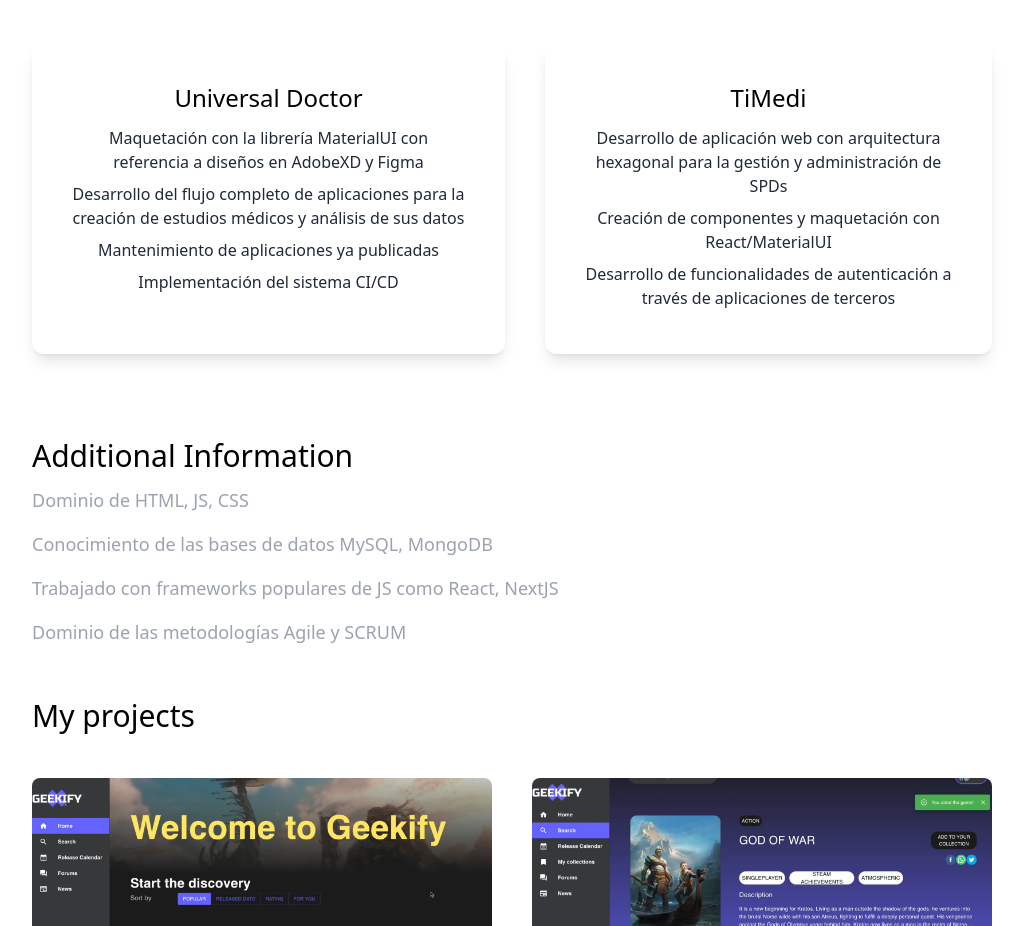
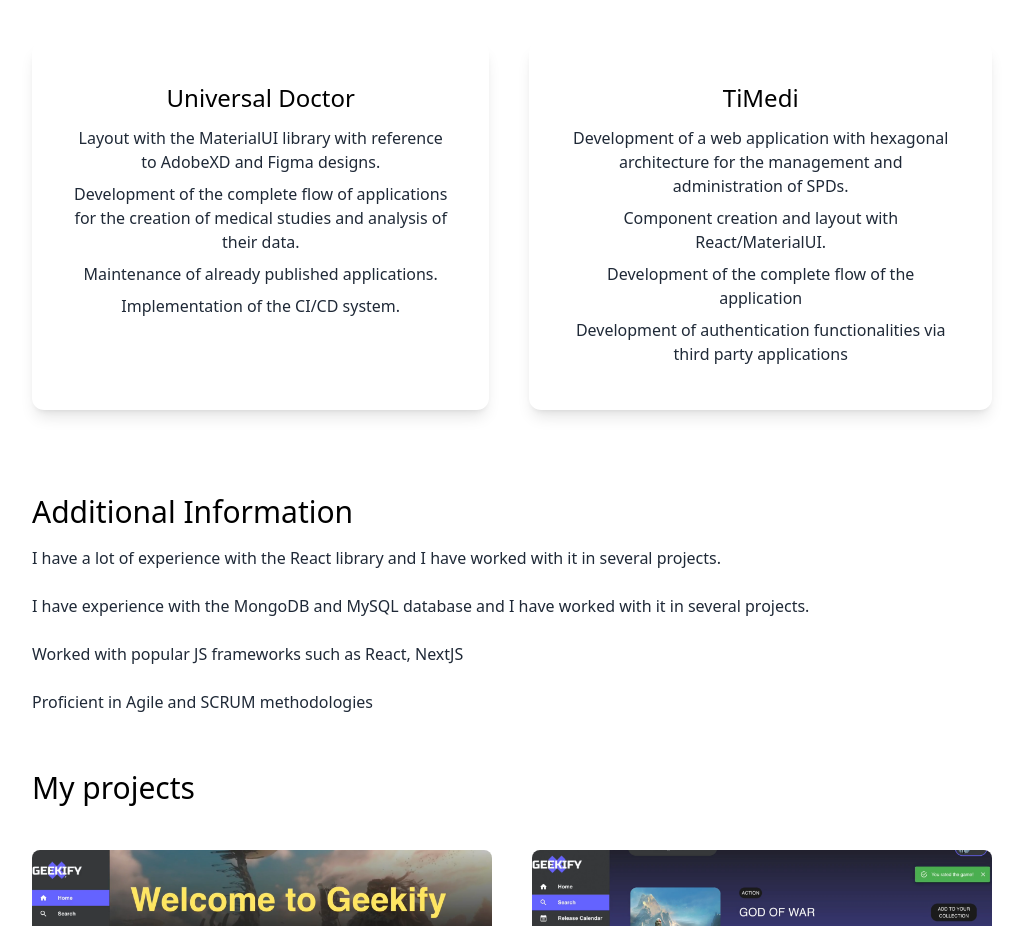
Before and after one commit to JRomeroSuarez/Jordi-portfolio, a Next.js app: page / in a window 1280 px wide. Shown: the part 1370-2296 px from the top of the page, without its empty margins (128-1151 px from the left). Built offline with nearby package versions, Linux system fonts and the light colour scheme.

Commit message:
Added texts

```diff
--- /dev/null
+++ b/next-i18next.config.js
@@ -0,0 +1,6 @@
+module.exports = {
+    i18n: {
+        defaultLocale: 'es',
+        locales: ['es', 'en'],
+    },
+}
--- a/next.config.js
+++ b/next.config.js
@@ -1,6 +1,9 @@
 /** @type {import('next').NextConfig} */
+const { i18n } = require('./next-i18next.config')
+
 const nextConfig = {
   reactStrictMode: true,
+  i18n,
 }
 
 module.exports = nextConfig
--- a/package.json
+++ b/package.json
@@ -15,9 +15,12 @@
     "@next/font": "13.1.6",
     "eslint": "8.33.0",
     "eslint-config-next": "13.1.6",
+    "i18next": "^22.4.9",
     "next": "13.1.6",
+    "next-i18next": "^13.1.5",
     "react": "18.2.0",
     "react-dom": "18.2.0",
+    "react-i18next": "^12.1.5",
     "react-icons": "^4.7.1"
   },
   "devDependencies": {
--- a/pages/_app.js
+++ b/pages/_app.js
@@ -1,5 +1,6 @@
 import '@/styles/globals.css'
+import { appWithTranslation } from 'next-i18next'
 
-export default function App({ Component, pageProps }) {
-  return <Component {...pageProps} />
-}
+const MyApp = ({ Component, pageProps }) => <Component {...pageProps} />
+
+export default appWithTranslation(MyApp)
--- a/pages/index.js
+++ b/pages/index.js
@@ -3,20 +3,19 @@
 import { AiFillGithub, AiFillLinkedin } from "react-icons/ai";
 import Image from "next/image";
 import jordidev from "../public/jordi-image.png";
-import design from "../public/design.png";
-import code from "../public/code.png";
-import consulting from "../public/consulting.png";
 import web1 from "../public/web1.png";
 import web2 from "../public/web2.png";
 import web3 from "../public/web3.png";
 import web4 from "../public/web4.png";
 import web5 from "../public/web5.png";
 import web6 from "../public/web6.png";
+import { useTranslation } from "next-i18next";
 
 import { useState } from "react";
 import { Stack, Switch, Typography } from "@mui/material";
 
 export default function Home() {
+  const { t } = useTranslation("common");
   const [darkMode, setDarkMode] = useState(false);
 
   const newTab = (url) => {
@@ -121,18 +120,18 @@
               </h3>
               <ul>
                 <li className="text-gray-800 py-1 dark:text-gray-400">
-                  Maquetación con la librería MaterialUI con referencia a
-                  diseños en AdobeXD y Figma
+                  Layout with the MaterialUI library with reference to AdobeXD
+                  and Figma designs.
                 </li>
                 <li className="text-gray-800 py-1 dark:text-gray-400">
-                  Desarrollo del flujo completo de aplicaciones para la creación
-                  de estudios médicos y análisis de sus datos
+                  Development of the complete flow of applications for the
+                  creation of medical studies and analysis of their data.
                 </li>
                 <li className="text-gray-800 py-1 dark:text-gray-400">
-                  Mantenimiento de aplicaciones ya publicadas
+                  Maintenance of already published applications.
                 </li>
                 <li className="text-gray-800 py-1 dark:text-gray-400">
-                  Implementación del sistema CI/CD
+                  Implementation of the CI/CD system.
                 </li>
               </ul>
             </div>
@@ -143,15 +142,18 @@
               </h3>
               <ul>
                 <li className="text-gray-800 py-1 dark:text-gray-400">
-                  Desarrollo de aplicación web con arquitectura hexagonal para
-                  la gestión y administración de SPDs
+                  Development of a web application with hexagonal architecture
+                  for the management and administration of SPDs.
                 </li>
                 <li className="text-gray-800 py-1 dark:text-gray-400">
-                  Creación de componentes y maquetación con React/MaterialUI
+                  Component creation and layout with React/MaterialUI.
                 </li>
                 <li className="text-gray-800 py-1 dark:text-gray-400">
-                  Desarrollo de funcionalidades de autenticación a través de
-                  aplicaciones de terceros
+                  Development of the complete flow of the application
+                </li>
+                <li className="text-gray-800 py-1 dark:text-gray-400">
+                  Development of authentication functionalities via third party
+                  applications
                 </li>
               </ul>
             </div>
@@ -164,23 +166,25 @@
             </h3>
             <ul>
               <li>
-                <p className="text-lg  py-2  text-gray-400 ">
-                  Dominio de HTML, JS, CSS
+                <p className="text-md py-2 leading-8 text-gray-800 dark:text-gray-400 ">
+                  I have a lot of experience with the React library and I have
+                  worked with it in several projects.
                 </p>
               </li>
               <li>
-                <p className="text-lg  py-2  text-gray-400 ">
-                  Conocimiento de las bases de datos MySQL, MongoDB
+                <p className="text-md py-2 leading-8 text-gray-800 dark:text-gray-400 ">
+                  I have experience with the MongoDB and MySQL database and I
+                  have worked with it in several projects.
                 </p>
               </li>
               <li>
-                <p className="text-lg  py-2  text-gray-400 ">
-                  Trabajado con frameworks populares de JS como React, NextJS
+                <p className="text-md py-2 leading-8 text-gray-800 dark:text-gray-400 ">
+                  Worked with popular JS frameworks such as React, NextJS
                 </p>
               </li>
               <li>
-                <p className="text-lg  py-2  text-gray-400 ">
-                  Dominio de las metodologías Agile y SCRUM
+                <p className="text-md py-2 leading-8 text-gray-800 dark:text-gray-400 ">
+                  Proficient in Agile and SCRUM methodologies
                 </p>
               </li>
             </ul>
```
Also changed, not shown: public/locales/en/common.json (added, +28 -0 lines), public/locales/es/common.json (added, +28 -0 lines), 1 other file (tests, documents, lock files or other folders).
